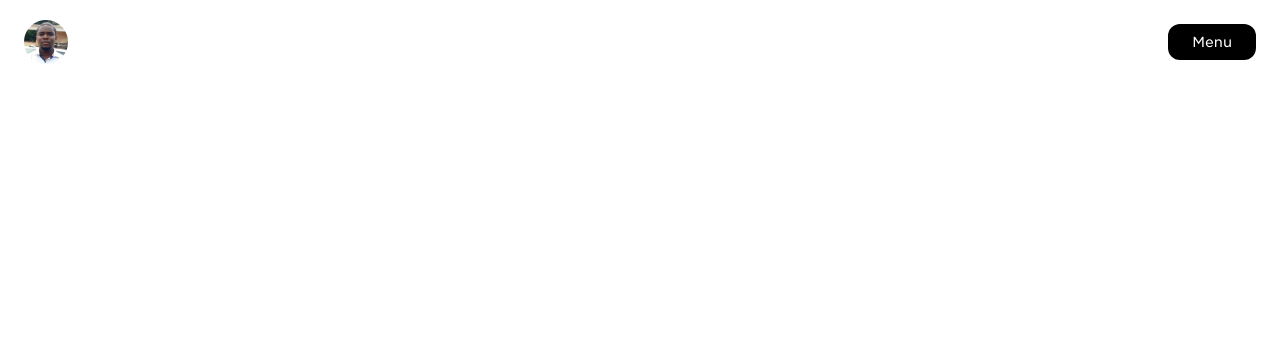
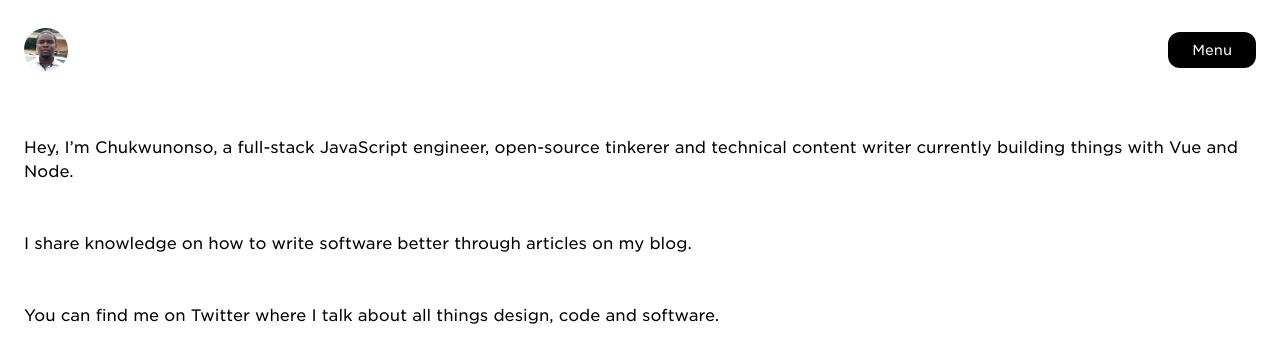
Before and after one commit to thehermitofcode/portfolio-website, a Nuxt app: page / in a window 1280 px wide. Shown: the top 362 px of the page. Built offline with nearby package versions, Linux system fonts and the light colour scheme.

Commit message:
Fix in homepage content

```diff
--- a/components/NavBar.vue
+++ b/components/NavBar.vue
@@ -1,5 +1,5 @@
 <template>
-  <nav class="grid grid-cols-2 mt-5">
+  <nav class="grid grid-cols-2 mt-7">
       <div>
           <img src="~/assets/img/profile.jpg" alt="profile-picture">
       </div>
@@ -12,13 +12,7 @@
 <script>
 export default {
     data() {
-        return ''
+        return {}
     }
 }
 </script>
-
-
-
-<style>
-
-</style>
--- a/pages/index.vue
+++ b/pages/index.vue
@@ -1,9 +1,10 @@
 <template>
   <div class="container mx-auto px-6">
     <NavBar />
+    <section class="mt-16">
+      <p class="font-body font-normal subpixel-antialiased text-[16px] leading-6">Hey, I’m Chukwunonso, a full-stack JavaScript engineer, open-source tinkerer and technical content writer currently building things with Vue and Node.</p>
+      <p class="font-body font-normal subpixel-antialiased text-[16px] leading-6 mt-12">I share knowledge on how to write software better through articles on my blog.</p>
+      <p class="font-body font-normal subpixel-antialiased text-[16px] leading-6 mt-12">You can find me on Twitter where I talk about all things design, code and software.</p>
+    </section>
   </div>
 </template>
-
-<script>
-
-</script>
```
